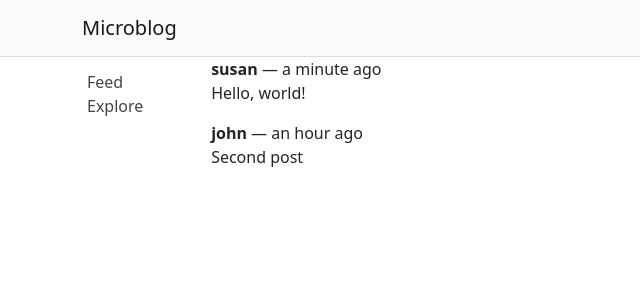
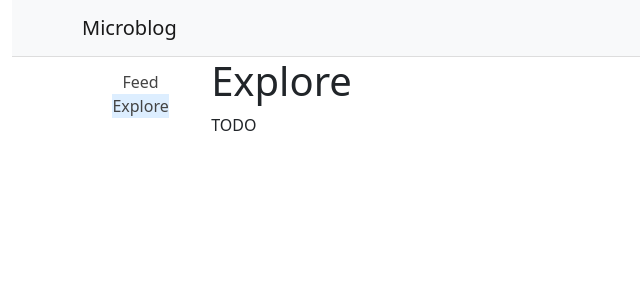
Before and after one commit to YasirQ23/React-Social-Project, a React (Create React App) app: page /explore in a window 1280 px wide. Shown: the top 300 px of the page, without its empty margins (0-640 px from the left). Built offline with nearby package versions, Linux system fonts and the light colour scheme.

Commit message:
Created routes with react router and added multiple pages

```diff
--- a/src/App.js
+++ b/src/App.js
@@ -1,15 +1,24 @@
 import Container from 'react-bootstrap/Container';
+import { BrowserRouter, Routes, Route, Navigate } from 'react-router-dom';
 import Header from './components/Header';
-import Body from './components/Body';
-import Posts from './components/Posts';
+import FeedPage from './pages/FeedPage';
+import ExplorePage from './pages/ExplorePage';
+import UserPage from './pages/UserPage';
+import LoginPage from './pages/LoginPage';
 
 export default function App() {
   return (
     <Container fluid className="App">
-      <Header />
-      <Body sidebar>
-        <Posts />
-      </Body>
+      <BrowserRouter>
+        <Header />
+        <Routes>
+          <Route path="/" element={<FeedPage />} />
+          <Route path="/explore" element={<ExplorePage />} />
+          <Route path="/user/:username" element={<UserPage />} />
+          <Route path="/login" element={<LoginPage />} />
+          <Route path="*" element={<Navigate to="/" />} />
+        </Routes>
+      </BrowserRouter>
     </Container>
   );
 }
--- a/src/components/Sidebar.js
+++ b/src/components/Sidebar.js
@@ -1,14 +1,15 @@
 import Navbar from "react-bootstrap/Navbar";
 import Nav from "react-bootstrap/Nav";
+import { NavLink } from 'react-router-dom';
 
 export default function Sidebar() {
   return (
     <Navbar sticky="top" className="flex-column Sidebar">
       <Nav.Item>
-        <Nav.Link href="/">Feed</Nav.Link>
+        <Nav.Link as={NavLink} to="/">Feed</Nav.Link>
       </Nav.Item>
       <Nav.Item>
-        <Nav.Link href="/explore">Explore</Nav.Link>
+        <Nav.Link as={NavLink} to="/explore">Explore</Nav.Link>
       </Nav.Item>
     </Navbar>
   );
--- a/src/index.css
+++ b/src/index.css
@@ -1,5 +1,5 @@
 .App {
-  padding: 0!important;
+  padding: 0;
 }
 
 .Header {
@@ -15,8 +15,8 @@
   align-items: start;
 }
 
-.Sidebar .nav-item {
-  width: 100%;
+.Sidebar .nav-item .active {
+  background-color: #def;
 }
 
 .Sidebar a {
--- /dev/null
+++ b/src/pages/ExplorePage.js
@@ -0,0 +1,10 @@
+import Body from '../components/Body';
+
+export default function ExplorePage() {
+  return (
+    <Body sidebar>
+      <h1>Explore</h1>
+      <p>TODO</p>
+    </Body>
+  );
+}
--- /dev/null
+++ b/src/pages/FeedPage.js
@@ -0,0 +1,10 @@
+import Body from '../components/Body';
+import Posts from '../components/Posts';
+
+export default function FeedPage() {
+  return (
+    <Body sidebar>
+      <Posts />
+    </Body>
+  );
+}
--- /dev/null
+++ b/src/pages/LoginPage.js
@@ -0,0 +1,10 @@
+import Body from '../components/Body';
+
+export default function LoginPage() {
+  return (
+    <Body>
+      <h1>Login form</h1>
+      <p>TODO</p>
+    </Body>
+  );
+}
--- /dev/null
+++ b/src/pages/UserPage.js
@@ -0,0 +1,13 @@
+import { useParams } from 'react-router-dom';
+import Body from '../components/Body';
+
+export default function UserPage() {
+  const { username } = useParams();
+
+  return (
+    <Body sidebar>
+      <h1>{username}</h1>
+      <p>TODO</p>
+    </Body>
+  );
+}
```
